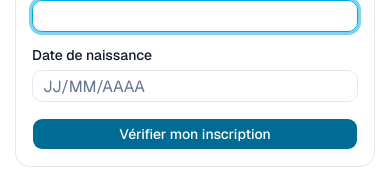
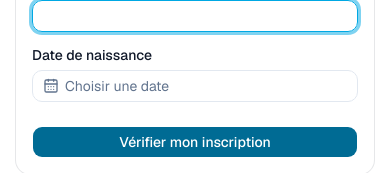
Before and after one commit to thiamyatma/archives-concours-uam, a Next.js app: page /verification in a window 390 px wide. Shown: the part 437-610 px from the top of the page. Built offline with nearby package versions, Linux system fonts and the light colour scheme; no server answers.

Commit message:
fix: add mobile birth date picker

```diff
--- a/components/verification/verification-form.tsx
+++ b/components/verification/verification-form.tsx
@@ -1,7 +1,7 @@
 "use client";
 
-import { useActionState } from "react";
-import { MessageCircle } from "lucide-react";
+import { useActionState, useState } from "react";
+import { CalendarDays, MessageCircle } from "lucide-react";
 import { Button } from "@/components/ui/button";
 import {
   Card,
@@ -12,6 +12,15 @@ import {
 } from "@/components/ui/card";
 import { Input } from "@/components/ui/input";
 import { Label } from "@/components/ui/label";
+import { Calendar } from "@/components/ui/calendar";
+import { Popover, PopoverContent, PopoverTrigger } from "@/components/ui/popover";
+import { cn } from "@/lib/utils";
+
+function formatBirthDate(date: Date): string {
+  const day = String(date.getDate()).padStart(2, "0");
+  const month = String(date.getMonth() + 1).padStart(2, "0");
+  return `${day}/${month}/${date.getFullYear()}`;
+}
 import { verifyCandidate, type VerifyCandidateResult } from "@/lib/actions/inscriptions";
 
 async function action(
@@ -31,6 +40,7 @@ async function action(
  * de non-énumération dans verifyCandidate.
  */
 export function VerificationForm() {
+  const [birthDate, setBirthDate] = useState<Date>();
   const [result, formAction, pending] = useActionState<
     VerifyCandidateResult | null,
     FormData
@@ -75,12 +85,39 @@ export function VerificationForm() {
           </div>
           <div className="space-y-2">
             <Label htmlFor="dateNaissance">Date de naissance</Label>
-            <Input
+            <Popover>
+              <PopoverTrigger asChild>
+                <Button
+                  type="button"
+                  variant="outline"
+                  className={cn(
+                    "w-full justify-start text-left font-normal",
+                    !birthDate && "text-muted-foreground"
+                  )}
+                  aria-label="Choisir une date de naissance"
+                >
+                  <CalendarDays className="size-4" aria-hidden="true" />
+                  {birthDate ? formatBirthDate(birthDate) : "Choisir une date"}
+                </Button>
+              </PopoverTrigger>
+              <PopoverContent className="w-auto p-0" align="start">
+                <Calendar
+                  mode="single"
+                  selected={birthDate}
+                  onSelect={setBirthDate}
+                  defaultMonth={birthDate ?? new Date(2008, 0)}
+                  captionLayout="dropdown"
+                  startMonth={new Date(1900, 0)}
+                  endMonth={new Date()}
+                  locale={{ code: "fr-FR" }}
+                />
+              </PopoverContent>
+            </Popover>
+            <input
               id="dateNaissance"
               name="dateNaissance"
-              type="text"
-              inputMode="numeric"
-              placeholder="JJ/MM/AAAA"
+              type="hidden"
+              value={birthDate ? formatBirthDate(birthDate) : ""}
               required
             />
           </div>
```
